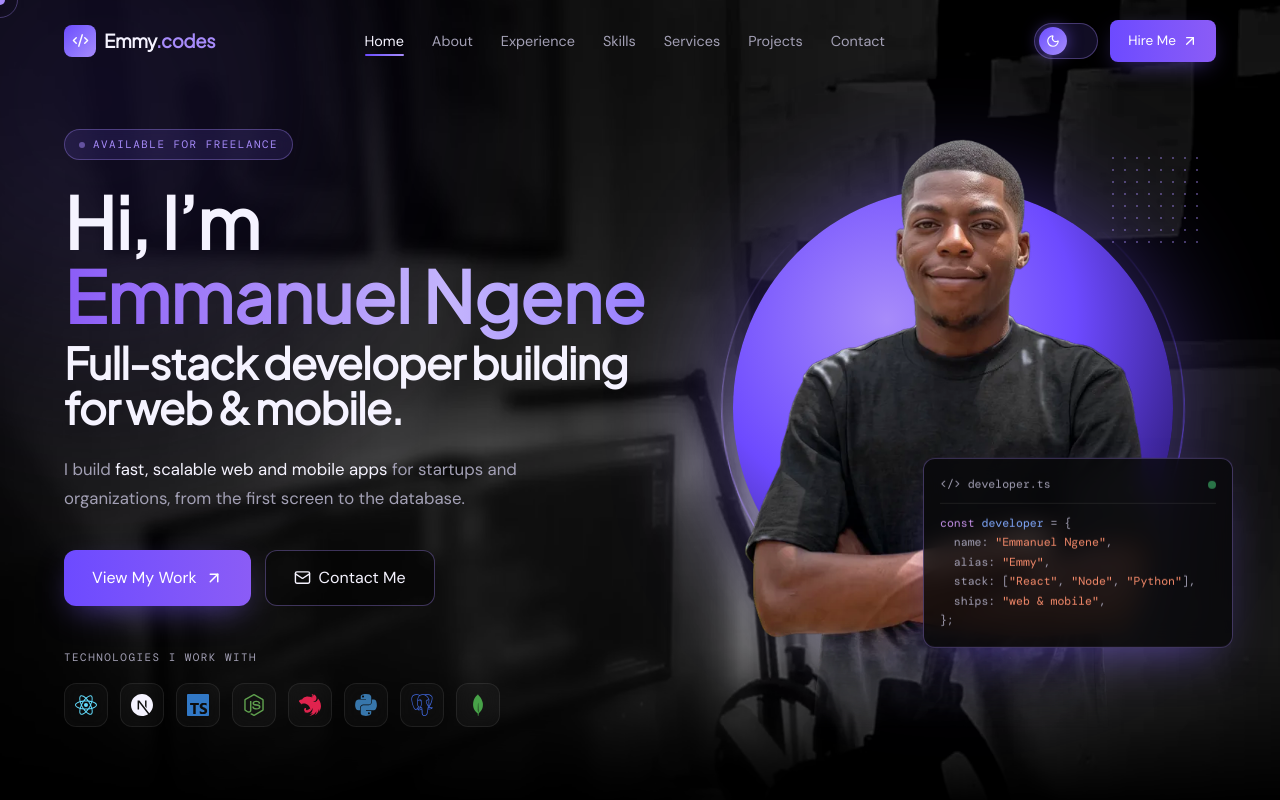
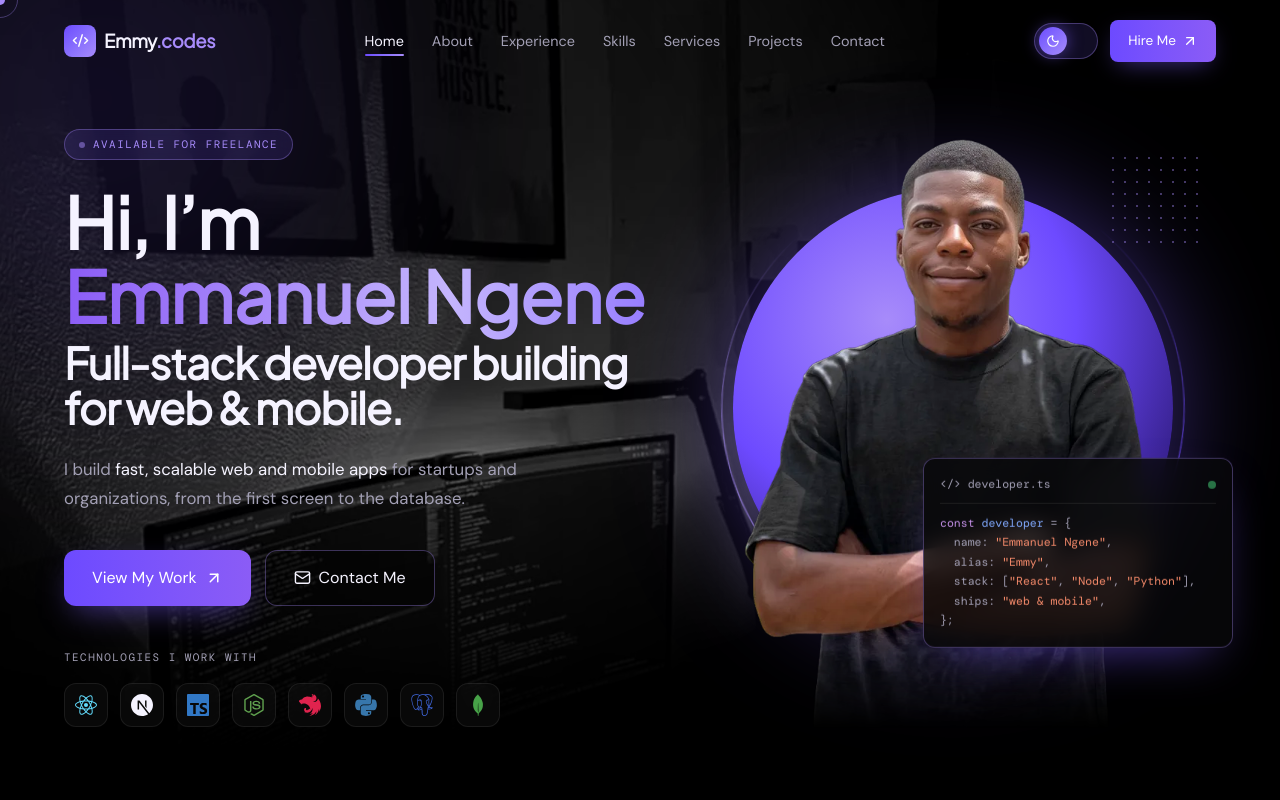
Before and after one commit to Emmy-py/emmanuelngene, a React (Vite) app: page / in a window 1280 px wide. Shown: the top 800 px of the page. Built offline with nearby package versions, Linux system fonts and the light colour scheme.

Commit message:
Hero: keep the workspace behind the text, plain background behind the portrait

```diff
--- a/src/components/Hero.jsx
+++ b/src/components/Hero.jsx
@@ -31,8 +31,12 @@ export default function Hero() {
       ref={ref}
       className="relative isolate flex min-h-[min(100svh,980px)] items-center overflow-hidden px-[max(20px,5vw)] pt-32 pb-20 max-lg:pt-28 max-sm:px-[max(22px,6vw)] max-sm:pt-26 max-sm:pb-14"
     >
-      {/* Background: Emmanuel's own desk setup in black and grey; the purple theme tints it. */}
-      <div className="absolute -inset-8 -z-20 transition-transform duration-300 ease-out" style={parallax(-14)}>
+      {/* Background: Emmanuel's own desk setup in black and grey (the purple theme tints it). It sits
+          behind the text only and fades to the page colour before it reaches the portrait. */}
+      <div
+        className="absolute -inset-8 -z-20 transition-transform duration-300 ease-out [mask-image:radial-gradient(ellipse_75%_85%_at_22%_25%,#000_40%,transparent_78%)] max-lg:[mask-image:linear-gradient(180deg,#000_38%,transparent_58%)]"
+        style={parallax(-14)}
+      >
         {/* Two pre-graded versions instead of a CSS blend (which repaints every frame); the purple
             one is lazy, so it only downloads when the purple theme shows it. Phones get the full,
             sharp portrait-orientation photo, since a wide crop squeezed onto a tall screen showed
@@ -46,9 +50,8 @@ export default function Hero() {
           <img src="/hero-bg-purple.webp" alt="" aria-hidden="true" width="1600" height="1200" loading="lazy" decoding="async" className="hidden h-full w-full object-cover object-[30%_40%] max-lg:object-[center_35%] [[data-theme=purple]_&]:block" />
         </picture>
       </div>
-      {/* The photo's left half is pre-blurred in the image file (cheaper than backdrop-filter);
-          this gradient darkens it behind the text while the right half stays sharp. */}
-      <div className="absolute inset-0 -z-10 bg-[linear-gradient(90deg,color-mix(in_srgb,var(--bg)_80%,transparent)_0%,color-mix(in_srgb,var(--bg)_55%,transparent)_48%,transparent_75%)] max-lg:bg-[linear-gradient(180deg,color-mix(in_srgb,var(--bg)_72%,transparent)_0%,color-mix(in_srgb,var(--bg)_55%,transparent)_45%,color-mix(in_srgb,var(--bg)_20%,transparent)_75%,var(--bg)_100%)]"></div>
+      {/* Darkens the photo behind the text so it stays readable. */}
+      <div className="absolute inset-0 -z-10 bg-[linear-gradient(90deg,color-mix(in_srgb,var(--bg)_72%,transparent)_0%,color-mix(in_srgb,var(--bg)_45%,transparent)_55%,transparent_80%)] max-lg:bg-[linear-gradient(180deg,color-mix(in_srgb,var(--bg)_72%,transparent)_0%,color-mix(in_srgb,var(--bg)_55%,transparent)_45%,color-mix(in_srgb,var(--bg)_20%,transparent)_75%,var(--bg)_100%)]"></div>
       <div className="absolute inset-x-0 bottom-0 -z-10 h-40 bg-gradient-to-t from-bg to-transparent"></div>
       <div className="pointer-events-none absolute -top-40 -left-40 -z-10 h-[520px] w-[520px] rounded-full bg-glow opacity-25 blur-[120px]"></div>
 
```
Also changed, not shown: public/hero-bg-purple.webp, public/hero-bg.webp.
